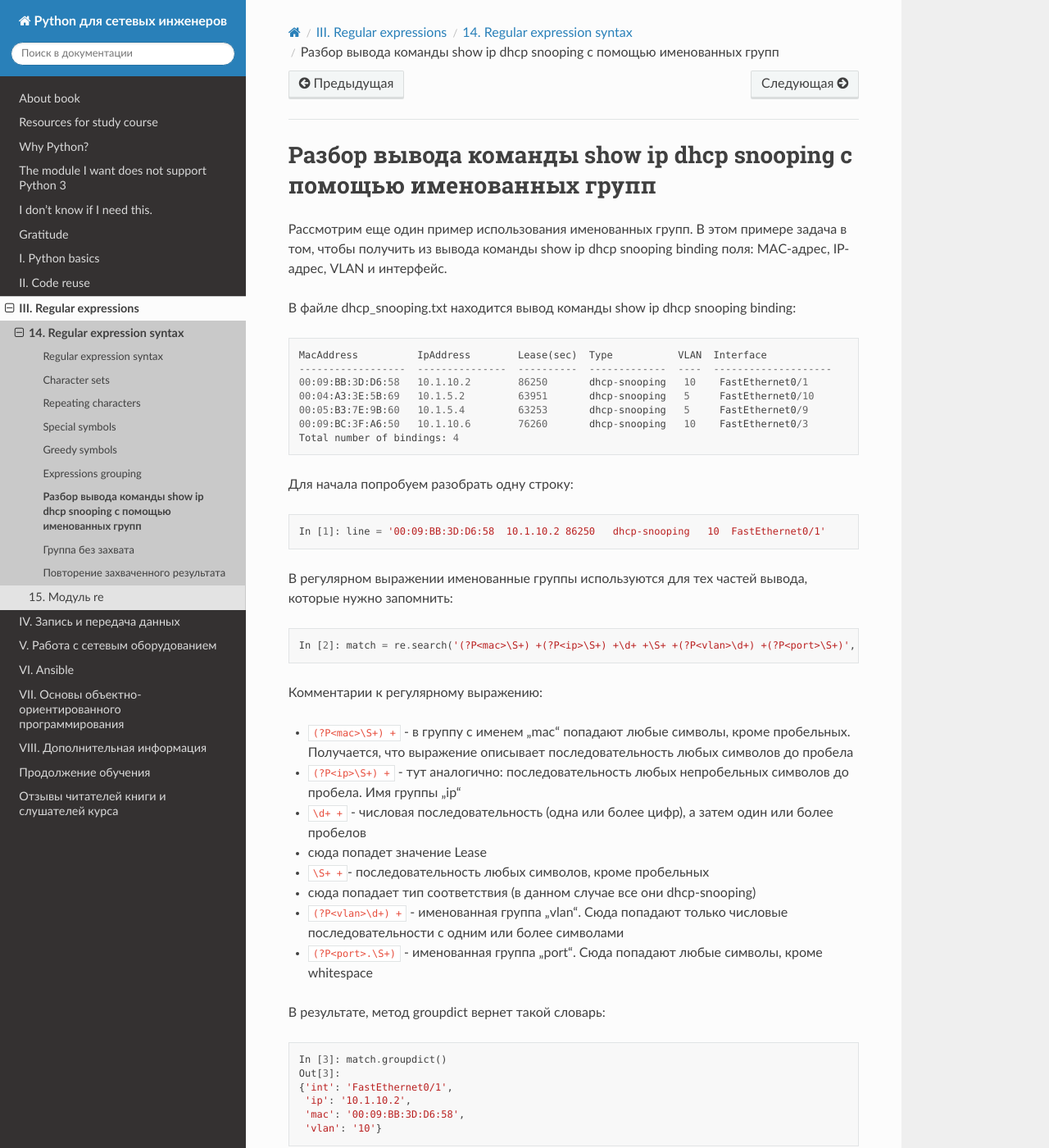
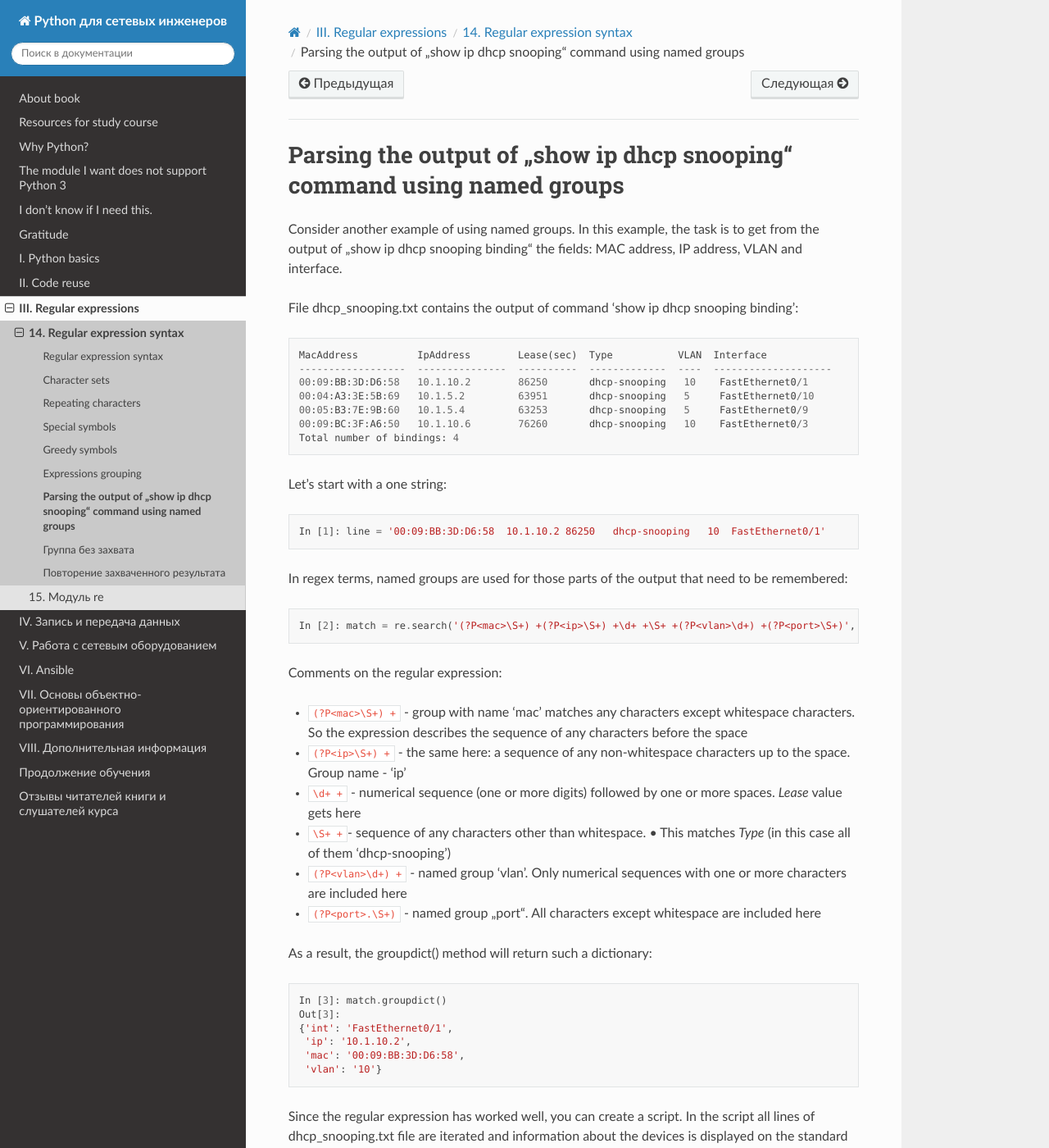
Before and after one commit to Aidar5/nattoeng, a Sphinx documentation site: the page built from docs/source/book/14_regex/4a_group_example.rst, in a window 1280 px wide and 1400 px high. Shown: the whole window at 82% size. Built offline with Sphinx 7.4.7 and the Read the Docs theme 2.0.0, drawn with Linux system fonts in a browser that asks for light colours; pages that are not in the unit, such as notebooks, are missing from menus; some of the changed text lies outside the part shown.

Commit message:
Update 4a_group_example.rst

```diff
--- a/docs/source/book/14_regex/4a_group_example.rst
+++ b/docs/source/book/14_regex/4a_group_example.rst
@@ -1,12 +1,9 @@
-Разбор вывода команды show ip dhcp snooping с помощью именованных групп
+Parsing the output of 'show ip dhcp snooping' command using named groups
 ~~~~~~~~~~~~~~~~~~~~~~~~~~~~~~~~~~~~~~~~~~~~~~~~~~~~~~~~~~~~~~~~~~~~~~~
 
-Рассмотрим еще один пример использования именованных групп.
-В этом примере задача в том, чтобы получить из вывода команды show ip
-dhcp snooping binding поля: MAC-адрес, IP-адрес, VLAN и интерфейс.
+Consider another example of using named groups. In this example, the task is to get from the output of 'show ip dhcp snooping binding' the fields: MAC address, IP address, VLAN and interface.
 
-В файле dhcp_snooping.txt находится вывод команды show ip dhcp snooping
-binding:
+File dhcp_snooping.txt contains the output of command ‘show ip dhcp snooping binding’:
 
 ::
 
@@ -18,38 +15,28 @@ binding:
     00:09:BC:3F:A6:50   10.1.10.6        76260       dhcp-snooping   10    FastEthernet0/3
     Total number of bindings: 4
 
-Для начала попробуем разобрать одну строку:
+Let’s start with a one string:
 
 .. code:: python
 
     In [1]: line = '00:09:BB:3D:D6:58  10.1.10.2 86250   dhcp-snooping   10  FastEthernet0/1'
 
-В регулярном выражении именованные группы используются для тех частей
-вывода, которые нужно запомнить:
+In regex terms, named groups are used for those parts of the output that need to be remembered:
 
 .. code:: python
 
     In [2]: match = re.search('(?P<mac>\S+) +(?P<ip>\S+) +\d+ +\S+ +(?P<vlan>\d+) +(?P<port>\S+)', line)
 
-Комментарии к регулярному выражению:
+Comments on the regular expression:
 
--  ``(?P<mac>\S+) +`` - в группу с именем 'mac' попадают любые символы,
-   кроме пробельных. Получается, что выражение описывает
-   последовательность любых символов до пробела
--  ``(?P<ip>\S+) +`` - тут аналогично: последовательность любых
-   непробельных символов до пробела. Имя группы 'ip'
--  ``\d+ +`` - числовая последовательность (одна или более цифр), а
-   затем один или более пробелов
--  сюда попадет значение Lease
--  ``\S+ +``- последовательность любых символов, кроме пробельных
--  сюда попадает тип соответствия (в данном случае все они
-   dhcp-snooping)
--  ``(?P<vlan>\d+) +`` - именованная группа 'vlan'. Сюда попадают только
-   числовые последовательности с одним или более символами
--  ``(?P<port>.\S+)`` - именованная группа 'port'. Сюда попадают любые
-   символы, кроме whitespace
+-  ``(?P<mac>\S+) +`` - group with name ‘mac’ matches any characters except whitespace characters. So the expression describes the sequence of any characters before the space
+-  ``(?P<ip>\S+) +`` - the same here: a sequence of any non-whitespace characters up to the space. Group name - ‘ip’
+-  ``\d+ +`` - numerical sequence (one or more digits) followed by one or more spaces. *Lease* value gets here
+-  ``\S+ +``- sequence of any characters other than whitespace. •	This matches *Type* (in this case all of them ‘dhcp-snooping’)
+-  ``(?P<vlan>\d+) +`` - named group ‘vlan’. Only numerical sequences with one or more characters are included here
+-  ``(?P<port>.\S+)`` - named group 'port'. All characters except whitespace are included here
 
-В результате, метод groupdict вернет такой словарь:
+As a result, the groupdict() method will return such a dictionary:
 
 .. code:: python
 
@@ -60,12 +47,9 @@ binding:
      'mac': '00:09:BB:3D:D6:58',
      'vlan': '10'}
 
-Так как регулярное выражение отработало как нужно, можно создавать
-скрипт.
-В скрипте перебираются все строки файла dhcp\_snooping.txt, и на
-стандартный поток вывода выводится информация об устройствах.
+Since the regular expression has worked well, you can create a script. In the script all lines of dhcp\_snooping.txt file are iterated and information about the devices is displayed on the standard output stream.
 
-Файл parse_dhcp_snooping.py:
+File parse_dhcp_snooping.py:
 
 .. code:: python
 
@@ -89,7 +73,7 @@ binding:
         for key in comp:
             print('{:10}: {:10}'.format(key,comp[key]))
 
-Результат выполнения:
+Result of implementation:
 
 ::
 
```
